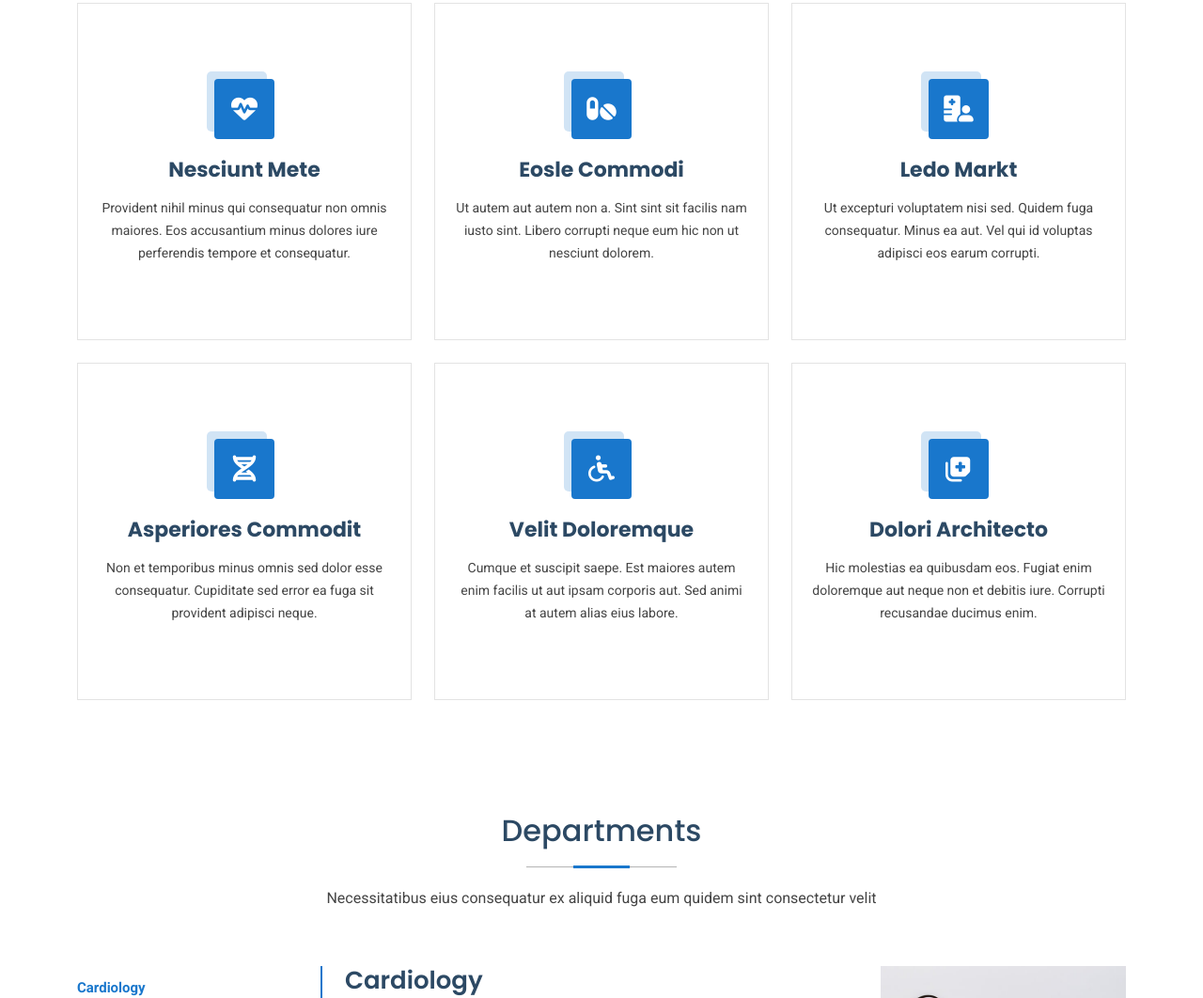
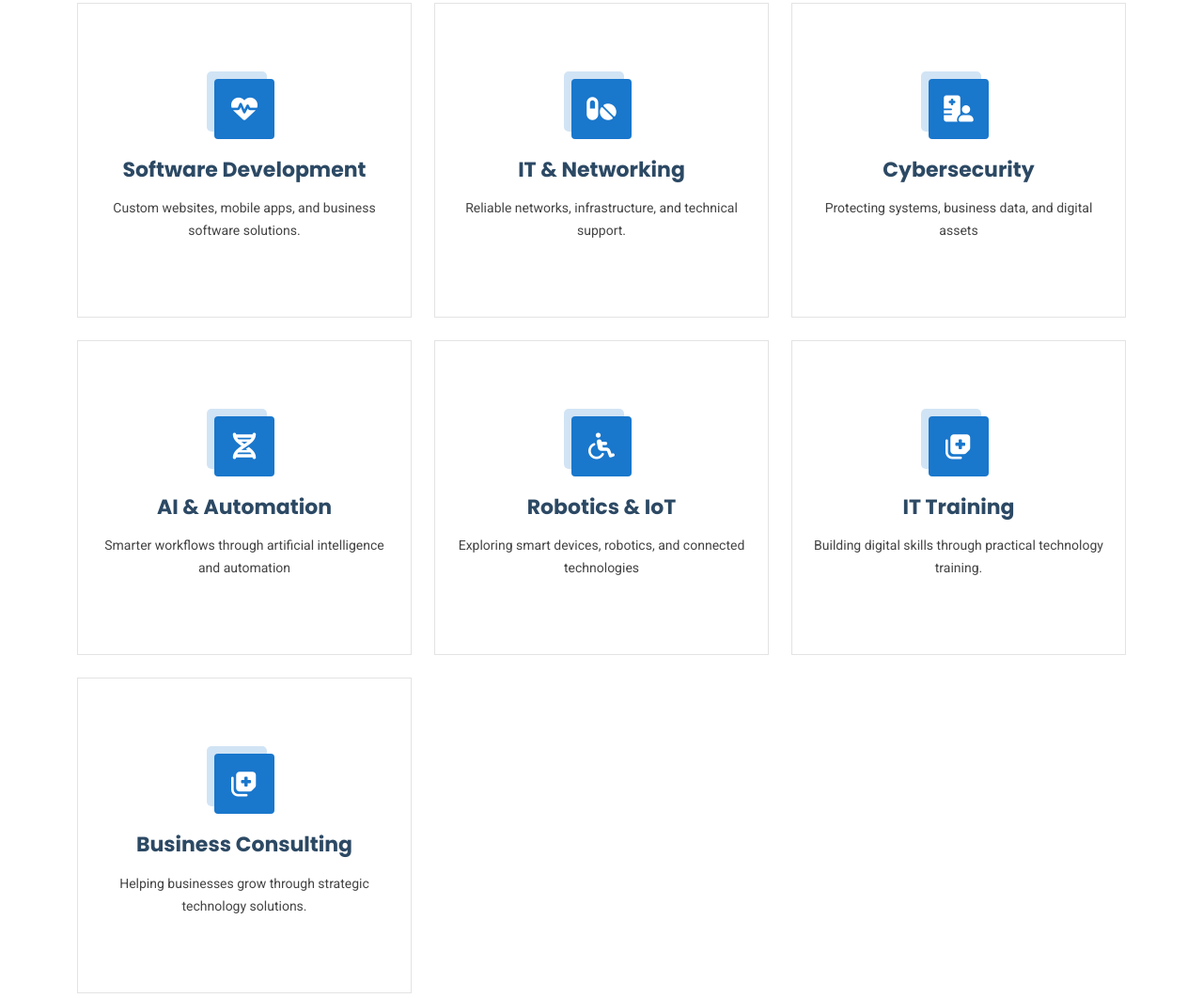
Before and after one commit to princetommyx/MediLab-v1.0.0, a plain HTML site: page index.html in a window 1280 px wide. Shown: the part 2021-3083 px from the top of the page at 94% size. Drawn offline with Linux system fonts and the light colour scheme.

Commit message:
sixth commit

```diff
--- a/index.html
+++ b/index.html
@@ -275,10 +275,9 @@
                 <i class="fas fa-heartbeat"></i>
               </div>
               <a href="#" class="stretched-link">
-                <h3>Nesciunt Mete</h3>
+                <h3>Software Development</h3>
               </a>
-              <p>Provident nihil minus qui consequatur non omnis maiores. Eos accusantium minus dolores iure perferendis
-                tempore et consequatur.</p>
+              <p>Custom websites, mobile apps, and business software solutions.</p>
             </div>
           </div><!-- End Service Item -->
 
@@ -288,10 +287,9 @@
                 <i class="fas fa-pills"></i>
               </div>
               <a href="#" class="stretched-link">
-                <h3>Eosle Commodi</h3>
+                <h3>IT & Networking</h3>
               </a>
-              <p>Ut autem aut autem non a. Sint sint sit facilis nam iusto sint. Libero corrupti neque eum hic non ut
-                nesciunt dolorem.</p>
+              <p>Reliable networks, infrastructure, and technical support.</p>
             </div>
           </div><!-- End Service Item -->
 
@@ -301,10 +299,9 @@
                 <i class="fas fa-hospital-user"></i>
               </div>
               <a href="#" class="stretched-link">
-                <h3>Ledo Markt</h3>
+                <h3>Cybersecurity</h3>
               </a>
-              <p>Ut excepturi voluptatem nisi sed. Quidem fuga consequatur. Minus ea aut. Vel qui id voluptas adipisci
-                eos earum corrupti.</p>
+              <p>Protecting systems, business data, and digital assets</p>
             </div>
           </div><!-- End Service Item -->
 
@@ -314,10 +311,9 @@
                 <i class="fas fa-dna"></i>
               </div>
               <a href="#" class="stretched-link">
-                <h3>Asperiores Commodit</h3>
+                <h3>AI & Automation</h3>
               </a>
-              <p>Non et temporibus minus omnis sed dolor esse consequatur. Cupiditate sed error ea fuga sit provident
-                adipisci neque.</p>
+              <p>Smarter workflows through artificial intelligence and automation</p>
               <a href="#" class="stretched-link"></a>
             </div>
           </div><!-- End Service Item -->
@@ -328,10 +324,9 @@
                 <i class="fas fa-wheelchair"></i>
               </div>
               <a href="#" class="stretched-link">
-                <h3>Velit Doloremque</h3>
+                <h3>Robotics & IoT</h3>
               </a>
-              <p>Cumque et suscipit saepe. Est maiores autem enim facilis ut aut ipsam corporis aut. Sed animi at autem
-                alias eius labore.</p>
+              <p>Exploring smart devices, robotics, and connected technologies</p>
               <a href="#" class="stretched-link"></a>
             </div>
           </div><!-- End Service Item -->
@@ -342,10 +337,22 @@
                 <i class="fas fa-notes-medical"></i>
               </div>
               <a href="#" class="stretched-link">
-                <h3>Dolori Architecto</h3>
+                <h3>IT Training</h3>
               </a>
-              <p>Hic molestias ea quibusdam eos. Fugiat enim doloremque aut neque non et debitis iure. Corrupti
-                recusandae ducimus enim.</p>
+              <p>Building digital skills through practical technology training.</p>
+              <a href="#" class="stretched-link"></a>
+            </div>
+          </div><!-- End Service Item -->
+
+          <div class="col-lg-4 col-md-6" data-aos="fade-up" data-aos-delay="600">
+            <div class="service-item position-relative">
+              <div class="icon">
+                <i class="fas fa-notes-medical"></i>
+              </div>
+              <a href="#" class="stretched-link">
+                <h3>Business Consulting</h3>
+              </a>
+              <p>Helping businesses grow through strategic technology solutions.</p>
               <a href="#" class="stretched-link"></a>
             </div>
           </div><!-- End Service Item -->
```
